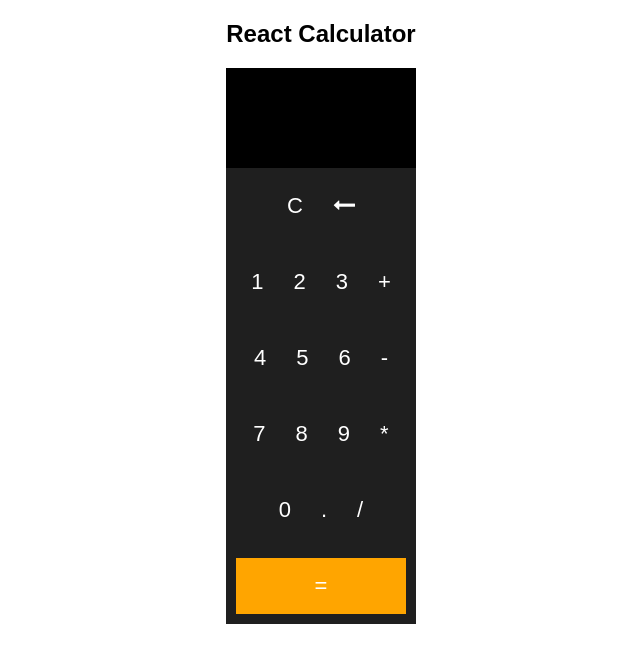
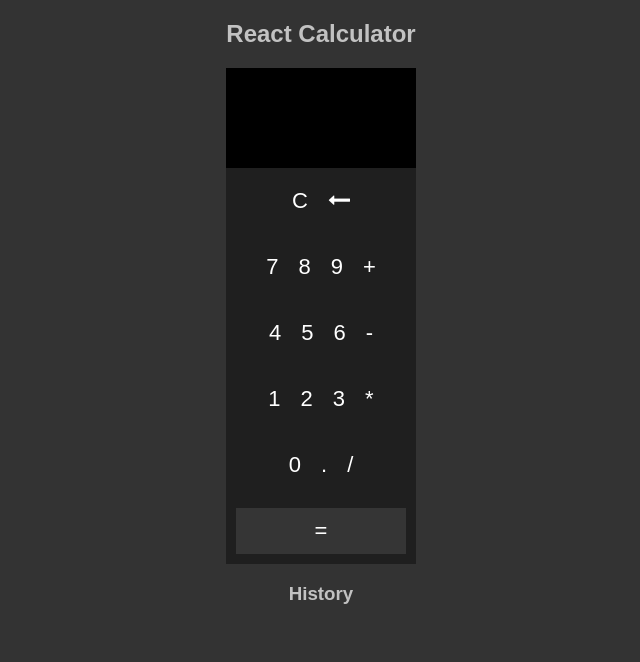
Before and after one commit to ZakkaryV/react-calculator, a React (Create React App) app: page / in a window 1280 px wide. Shown: the top 662 px of the page, without its empty margins (319-959 px from the left). Built offline with nearby package versions, Linux system fonts and the light colour scheme.

Commit message:
Moar css upgrades, added History component

```diff
--- a/src/App.css
+++ b/src/App.css
@@ -3,6 +3,11 @@
 
 body {
   font-family: "Raleway";
+  background-color: rgba(0,0,0,0.8);
+}
+
+h2 {
+  color: rgba(255,255,255,0.7);
 }
 
 .App {
@@ -21,7 +26,7 @@ body {
 }
 
 button {
-  padding: 15px;
+  padding: 10px;
   font-size: 22px;
   outline: none;
   border: none;
@@ -35,8 +40,12 @@ button:hover {
 
 .equals-btn {
   width: 100%;
-  background-color: orange;
+  background-color: #353535;
   color: white;
+}
+
+.equals-btn:hover {
+  background-color: #aacc29;
 }
 
 .display {
@@ -63,3 +72,11 @@ button:hover {
 .operation {
   padding: 0px 2px;
 }
+
+.history {
+  color: rgba(255,255,255,0.7);
+}
+
+.history > ul {
+  list-style-type: none;
+}
--- a/src/App.js
+++ b/src/App.js
@@ -2,6 +2,7 @@ import React, { Component } from 'react';
 import './App.css';
 import ButtonGrid from './ButtonGrid';
 import Display from './Display';
+import History from './History';
 
 class App extends Component {
   constructor() {
@@ -11,58 +12,74 @@ class App extends Component {
       display: '',
       result: '',
       operations: [],
-      isInit: false,
-      firstTime: false,
-      canPress: true,
-      valuesList: [],
-      prevVal: '',
-      prevOp: '',
+      values: [],
+      newNum: false,
+      answers: [],
     }
 
     this.resetInitialState = this.resetInitialState.bind(this);
     this.appendChar = this.appendChar.bind(this);
     this.doMath = this.doMath.bind(this);
+    this.backButton = this.backButton.bind(this);
 
   }
 
   appendChar(e) {
-    let currentState = this.state;
-    let opsArray = this.state.operations;
 
-    if (/[0-9]/g.test(e.target.value)) {
+    // if integer is pressed
 
-      this.setState({canPress: true});
+    if (/[0-9.]/g.test(e.target.value)) {
 
-      if (this.state.isInit === true) {
-        this.setState({result: e.target.value, isInit: false});
-        this.setState({prevVal: e.target.value});
-      } else {
-        currentState.result = currentState.result + e.target.value;
-        this.setState({currentState});
+      let newVal = this.state.result + e.target.value;
+      this.setState({result: newVal});
+
+      // after operator is pressed, allow overwrite of state.result
+
+      if (this.state.newNum) {
+
+        this.setState({result: e.target.value, newNum: false})
+
       }
-    } else if (/=/g.test(e.target.value)) {
 
-        let acc = this.state.operations;
-        let store = acc.pop();
-        acc.push(this.state.prevOp);
-        acc.push(parseInt(this.state.prevVal));
-        console.log(acc)
-        this.resetInitialState();
-        this.setState({result: eval(acc.join(' ')) });
-        acc.push(store);
 
-    } else if (!/[0-9=]/g.test(e.target.value) && this.state.canPress) {
-          this.setState({canPress: false});
-          opsArray.push(parseInt(currentState.result));
-          opsArray.push(e.target.value);
 
-          if (this.state.firstTime) {
-              this.doMath(opsArray);
-          }
+    }
 
-          this.setState({prevOp: e.target.value })
-          this.setState({isInit: true, operations: opsArray, firstTime: true});
+    // if operator is pressed
+
+    else if (/[*-/+]/g.test(e.target.value)) {
+
+      let addOp  = this.state.operations;
+
+      if (this.state.result) {
+      addOp.push(this.state.result);
+      addOp.push(e.target.value);
+      }
+
+
+      this.doMath(this.state.result, this.state.operations);
+
+      this.setState({operations: addOp, newNum: true})
+
     }
+
+    // if = sign is pressed
+
+    else if (/[=]/g.test(e.target.value)) {
+
+      let array = this.state.operations;
+      array.push(this.state.result);
+      let newResult = eval( array.join(' ') );
+      let newAnswers = this.state.answers;
+      newAnswers.push(newResult);
+      this.setState({result: newResult, operations: [], newNum: true});
+
+      console.log(this.state.answers);
+
+    }
+
+
+
   }
 
   resetInitialState() {
@@ -70,32 +87,26 @@ class App extends Component {
       display: '',
       result: '',
       operations: [],
-      isInit: false,
-      firstTime: false,
-      canPress: true,
-      valuesList: []
     })
   }
 
-  doMath(arr) {
+  doMath(curr, arr) {
 
-    let index = arr[1];
+    let storeVal = arr.pop();
+    let newVal = this.state.values;
+    newVal.push(eval(arr.join(' ')));
+    Math.round(newVal * 100 / 100);
+    this.setState({values: newVal, result: newVal[newVal.length -1]});
+    console.log(  this.state.values  );
+    arr.push(storeVal);
 
-    let ops = {
-      '+': () => { return arr[0] + arr[2] },
-      '-': () => { return arr[0] - arr[2] },
-      '*': () => { return arr[0] * arr[2] },
-      '/': () => { return arr[0] / arr[2] },
-    }
+  }
 
-    if (this.state.operations.length < 5) {
-      let newArray = [ ops[index]() ]
-      this.setState({result: newArray[0]}, );
-    } else {
-      let acc = this.state.operations;
-      let store = acc.pop();
-      this.setState({result: eval(acc.join(' ')) });
-      acc.push(store);
+  backButton() {
+
+    if (this.state.result !== '') {
+      let newResult = this.state.result.substring(0, this.state.result.length - 1);
+      this.setState({result: newResult});
     }
   }
 
@@ -108,7 +119,9 @@ class App extends Component {
                    result={this.state.result}
                    operations={this.state.operations} />
           <ButtonGrid appendChar={this.appendChar}
-                      resetInitialState={this.resetInitialState} />
+                      resetInitialState={this.resetInitialState}
+                      backButton={this.backButton} />
+          <History answers={this.state.answers} />
         </div>
       </div>
     );
--- a/src/ButtonGrid.js
+++ b/src/ButtonGrid.js
@@ -7,13 +7,13 @@ class ButtonGrid extends Component {
       <div className="button-container">
             <div>
                 <button type="submit" onClick={this.props.resetInitialState} value={'1'}>C</button>
-                <button><i className="fa fa-long-arrow-left"></i></button>
+                <button type="submit" onClick={this.props.backButton} ><i className="fa fa-long-arrow-left"></i></button>
             </div>
 
             <div>
-                <button type="submit" onClick={this.props.appendChar} value={'1'}>1</button>
-                <button type="submit" onClick={this.props.appendChar} value={'2'}>2</button>
-                <button type="submit" onClick={this.props.appendChar} value={'3'}>3</button>
+                <button type="submit" onClick={this.props.appendChar} value={'7'}>7</button>
+                <button type="submit" onClick={this.props.appendChar} value={'8'}>8</button>
+                <button type="submit" onClick={this.props.appendChar} value={'9'}>9</button>
                 <button type="submit" onClick={this.props.appendChar} value={'+'}>+</button>
             </div>
 
@@ -25,9 +25,9 @@ class ButtonGrid extends Component {
             </div>
 
             <div>
-                <button type="submit" onClick={this.props.appendChar} value={'7'}>7</button>
-                <button type="submit" onClick={this.props.appendChar} value={'8'}>8</button>
-                <button type="submit" onClick={this.props.appendChar} value={'9'}>9</button>
+                <button type="submit" onClick={this.props.appendChar} value={'1'}>1</button>
+                <button type="submit" onClick={this.props.appendChar} value={'2'}>2</button>
+                <button type="submit" onClick={this.props.appendChar} value={'3'}>3</button>
                 <button type="submit" onClick={this.props.appendChar} value={'*'}>*</button>
             </div>
 
--- /dev/null
+++ b/src/History.js
@@ -0,0 +1,28 @@
+import React, { Component } from 'react';
+
+class History extends Component {
+
+    render() {
+
+        let items = this.props.answers.map((val) => {
+
+            if (this.props.answers.length > 0) {
+            return <tr>{val}</tr>
+            } else {
+                return <li>your history will go here</li>
+            }
+
+        });
+
+        return (
+            <div className="history">
+                <h3>History</h3>
+                <table>
+                   {items}
+                </table>
+            </div>
+        )
+    }
+}
+
+export default History;
```
